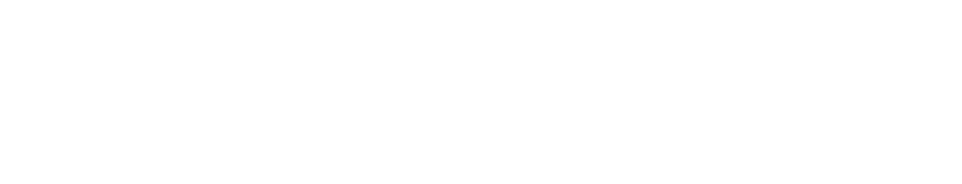
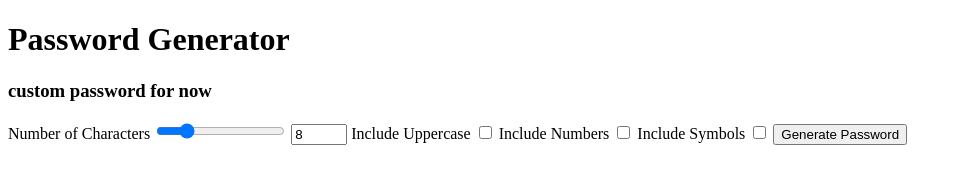
Before and after one commit to frontendprof/passGenProj, a plain HTML site: page index.html in a window 1280 px wide. Shown: the whole page, without its empty margins (0-962 px from the left). Drawn offline with Linux system fonts and the light colour scheme.

Commit message:
Defining layout

```diff
--- a/index.html
+++ b/index.html
@@ -9,5 +9,27 @@
 </head>
 <body>
 
+    <div class="container">
+        <h1>Password Generator</h1>
+        <h3>custom password for now</h3>
+
+        <form>
+            <label for="">Number of Characters</label>
+            <input type="range" name="" id="charRange" value="8" min="5" max="20">
+            <input type="number" name="" id="charNumber" value="8" min="5" max="20">
+
+            <label for="upper">Include Uppercase</label>
+            <input type="checkbox" name="" id="upper">
+
+            <label for="nums">Include Numbers</label>
+            <input type="checkbox" name="" id="nums">
+
+            <label for="syms">Include Symbols</label>
+            <input type="checkbox" name="" id="syms">
+
+            <button type="submit">Generate Password</button>
+        </form>
+    </div>
+
 </body>
 </html>
```
